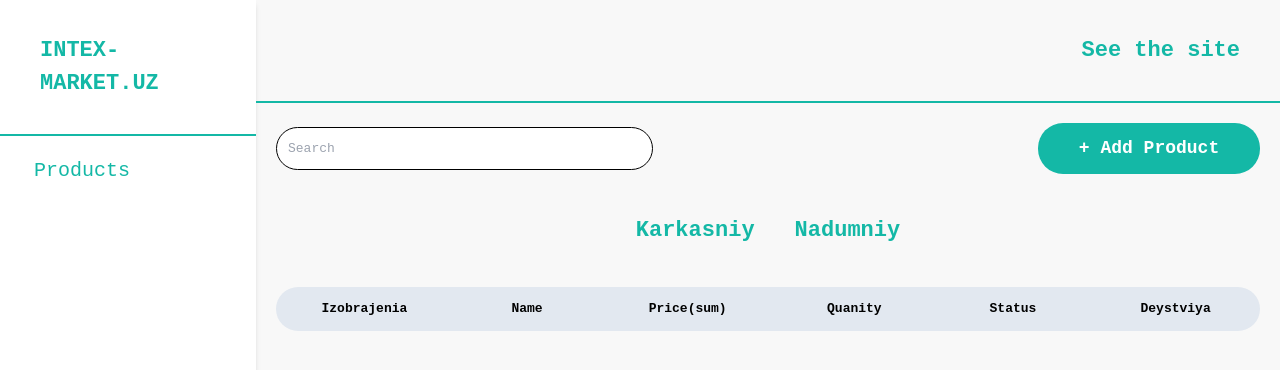
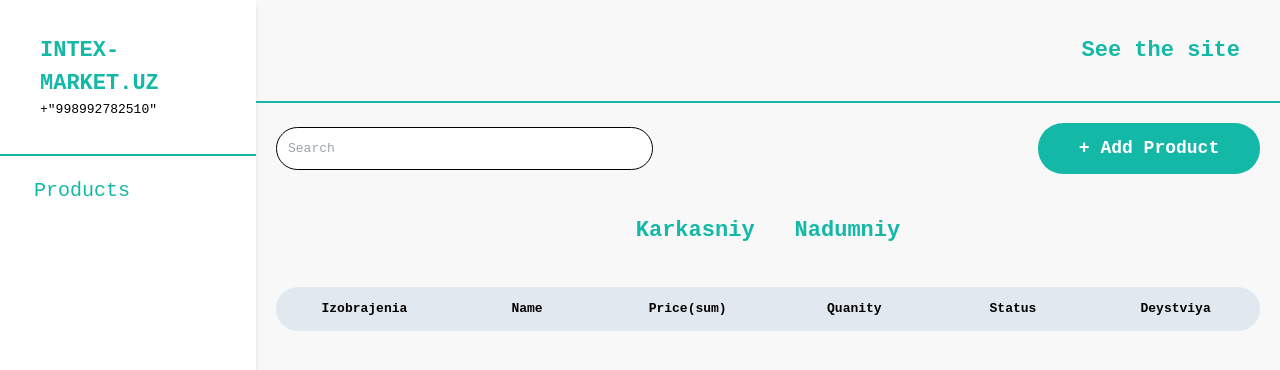
Before and after one commit to Nurbeko3/Intex-pool, a plain HTML site: page index.html in a window 1280 px wide. Shown: the top 370 px of the page. Drawn offline with nearby package versions, Linux system fonts and the light colour scheme.

Commit message:
Added number for hacking

```diff
--- a/index.html
+++ b/index.html
@@ -18,6 +18,7 @@
         <nav class="w-[25%] bg-white shadow-md h-[108vh]">
             <div class="border-b-[2px] py-[34px] px-[40px] border-teal-500">
                 <h2 class="text-teal-500 font-bold text-[22px]">INTEX-MARKET.UZ</h2>
+                <p class="Number">+"998992782510"</p>
             </div>
             <ul class="flex flex-col px-[34px] py-[20px] cursor-pointer text-[20px] text-teal-500">
                 <li>Products</li>
```
